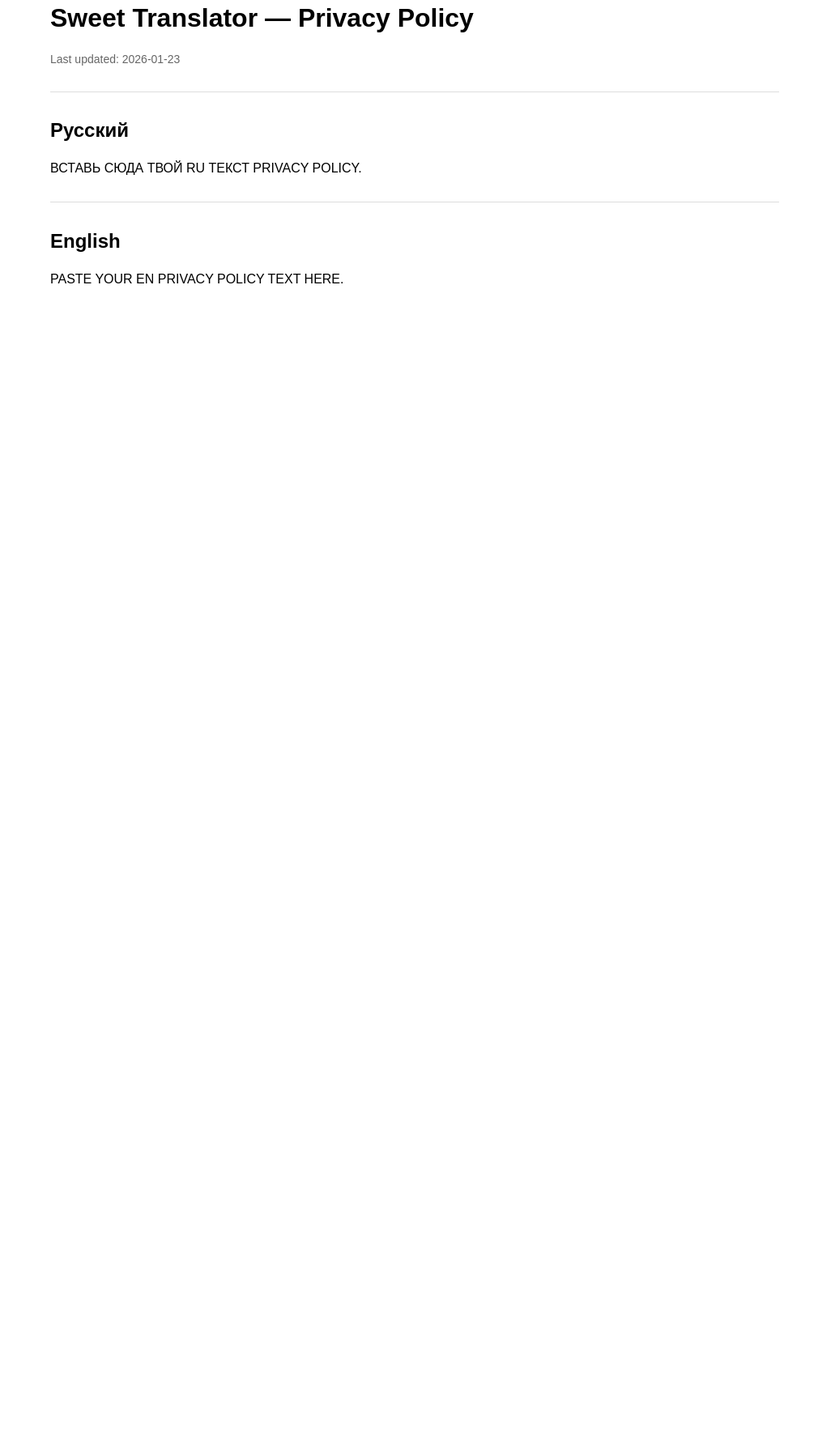
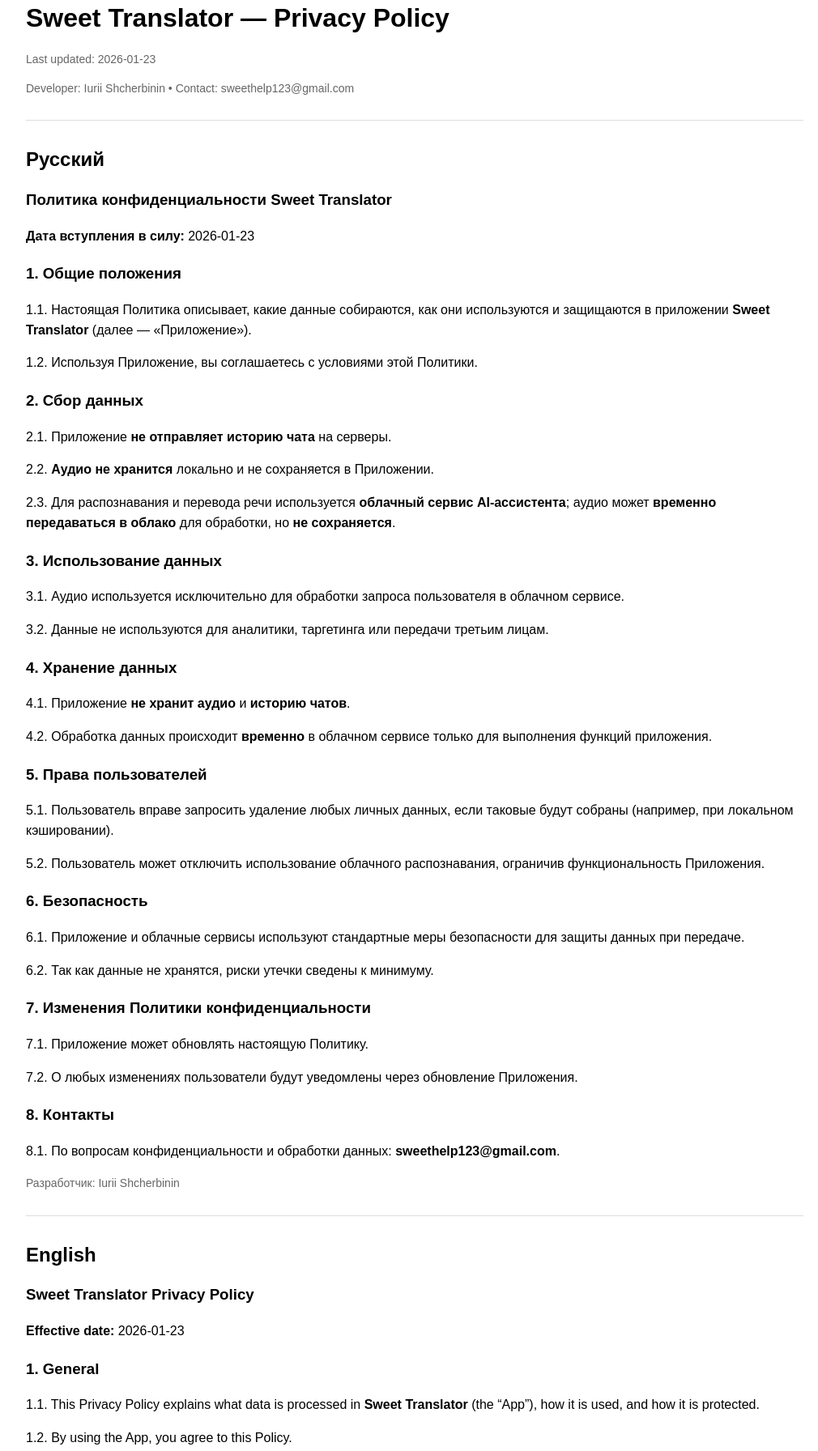
Before and after one commit to iuriyi555-afk/Sweet123, a plain HTML site: page index.html in a window 1280 px wide. Shown: the part 37-1829 px from the top of the page at 81% size, without its empty margins (128-1138 px from the left). Before the commit the page ends 800 px from the top, so only its background shows below. Drawn offline with Linux system fonts and the light colour scheme.

Commit message:
Update Privacy Policy content and styling

```diff
--- a/index.html
+++ b/index.html
@@ -5,24 +5,96 @@
   <meta name="viewport" content="width=device-width,initial-scale=1"/>
   <title>Sweet Translator — Privacy Policy</title>
   <style>
-    body{font-family:Arial,system-ui,-apple-system,Segoe UI,Roboto,sans-serif;max-width:900px;margin:40px auto;padding:0 16px;line-height:1.55}
+    body{font-family:Arial,system-ui,-apple-system,Segoe UI,Roboto,sans-serif;max-width:960px;margin:40px auto;padding:0 16px;line-height:1.55}
     h1,h2{line-height:1.2}
     .muted{color:#666;font-size:14px}
     .lang{margin-top:28px;padding-top:14px;border-top:1px solid #ddd}
+    ul{margin-top:8px}
   </style>
 </head>
 <body>
   <h1>Sweet Translator — Privacy Policy</h1>
   <p class="muted">Last updated: 2026-01-23</p>
+  <p class="muted">Developer: Iurii Shcherbinin • Contact: sweethelp123@gmail.com</p>
 
   <div class="lang">
     <h2>Русский</h2>
-    <p>ВСТАВЬ СЮДА ТВОЙ RU ТЕКСТ PRIVACY POLICY.</p>
+
+    <h3>Политика конфиденциальности Sweet Translator</h3>
+    <p><b>Дата вступления в силу:</b> 2026-01-23</p>
+
+    <h3>1. Общие положения</h3>
+    <p>1.1. Настоящая Политика описывает, какие данные собираются, как они используются и защищаются в приложении <b>Sweet Translator</b> (далее — «Приложение»).</p>
+    <p>1.2. Используя Приложение, вы соглашаетесь с условиями этой Политики.</p>
+
+    <h3>2. Сбор данных</h3>
+    <p>2.1. Приложение <b>не отправляет историю чата</b> на серверы.</p>
+    <p>2.2. <b>Аудио не хранится</b> локально и не сохраняется в Приложении.</p>
+    <p>2.3. Для распознавания и перевода речи используется <b>облачный сервис AI-ассистента</b>; аудио может <b>временно передаваться в облако</b> для обработки, но <b>не сохраняется</b>.</p>
+
+    <h3>3. Использование данных</h3>
+    <p>3.1. Аудио используется исключительно для обработки запроса пользователя в облачном сервисе.</p>
+    <p>3.2. Данные не используются для аналитики, таргетинга или передачи третьим лицам.</p>
+
+    <h3>4. Хранение данных</h3>
+    <p>4.1. Приложение <b>не хранит аудио</b> и <b>историю чатов</b>.</p>
+    <p>4.2. Обработка данных происходит <b>временно</b> в облачном сервисе только для выполнения функций приложения.</p>
+
+    <h3>5. Права пользователей</h3>
+    <p>5.1. Пользователь вправе запросить удаление любых личных данных, если таковые будут собраны (например, при локальном кэшировании).</p>
+    <p>5.2. Пользователь может отключить использование облачного распознавания, ограничив функциональность Приложения.</p>
+
+    <h3>6. Безопасность</h3>
+    <p>6.1. Приложение и облачные сервисы используют стандартные меры безопасности для защиты данных при передаче.</p>
+    <p>6.2. Так как данные не хранятся, риски утечки сведены к минимуму.</p>
+
+    <h3>7. Изменения Политики конфиденциальности</h3>
+    <p>7.1. Приложение может обновлять настоящую Политику.</p>
+    <p>7.2. О любых изменениях пользователи будут уведомлены через обновление Приложения.</p>
+
+    <h3>8. Контакты</h3>
+    <p>8.1. По вопросам конфиденциальности и обработки данных: <b>sweethelp123@gmail.com</b>.</p>
+    <p class="muted">Разработчик: Iurii Shcherbinin</p>
   </div>
 
   <div class="lang">
     <h2>English</h2>
-    <p>PASTE YOUR EN PRIVACY POLICY TEXT HERE.</p>
+
+    <h3>Sweet Translator Privacy Policy</h3>
+    <p><b>Effective date:</b> 2026-01-23</p>
+
+    <h3>1. General</h3>
+    <p>1.1. This Privacy Policy explains what data is processed in <b>Sweet Translator</b> (the “App”), how it is used, and how it is protected.</p>
+    <p>1.2. By using the App, you agree to this Policy.</p>
+
+    <h3>2. Data processing</h3>
+    <p>2.1. The App <b>does not send your chat history</b> to our servers.</p>
+    <p>2.2. The App <b>does not store audio</b> locally and does not save audio within the App.</p>
+    <p>2.3. When AI Assistant mode is enabled, speech recognition and translation are performed via a <b>cloud service</b>. Audio may be <b>temporarily transmitted</b> to the cloud for processing and is <b>not stored</b> by the App.</p>
+
+    <h3>3. Use of data</h3>
+    <p>3.1. Audio is used solely to fulfill the user’s request (speech recognition/translation) via the cloud service.</p>
+    <p>3.2. The App does not use your data for advertising, tracking, or selling data to third parties.</p>
+
+    <h3>4. Data retention</h3>
+    <p>4.1. The App <b>does not retain audio</b> and <b>does not retain chat history</b>.</p>
+    <p>4.2. Any cloud processing is <b>temporary</b> and only for providing the App’s functionality.</p>
+
+    <h3>5. User choices</h3>
+    <p>5.1. You may request deletion of any personal data if it is ever collected (for example, in local cache scenarios).</p>
+    <p>5.2. You can disable cloud/AI processing features, which may limit certain App functionality.</p>
+
+    <h3>6. Security</h3>
+    <p>6.1. The App and cloud services use standard security measures to protect data in transit.</p>
+    <p>6.2. Since the App does not store data, risks are minimized.</p>
+
+    <h3>7. Changes to this Policy</h3>
+    <p>7.1. We may update this Privacy Policy from time to time.</p>
+    <p>7.2. Material changes will be communicated through App updates.</p>
+
+    <h3>8. Contact</h3>
+    <p>8.1. For privacy-related questions: <b>sweethelp123@gmail.com</b>.</p>
+    <p class="muted">Developer: Iurii Shcherbinin</p>
   </div>
 </body>
 </html>
```
